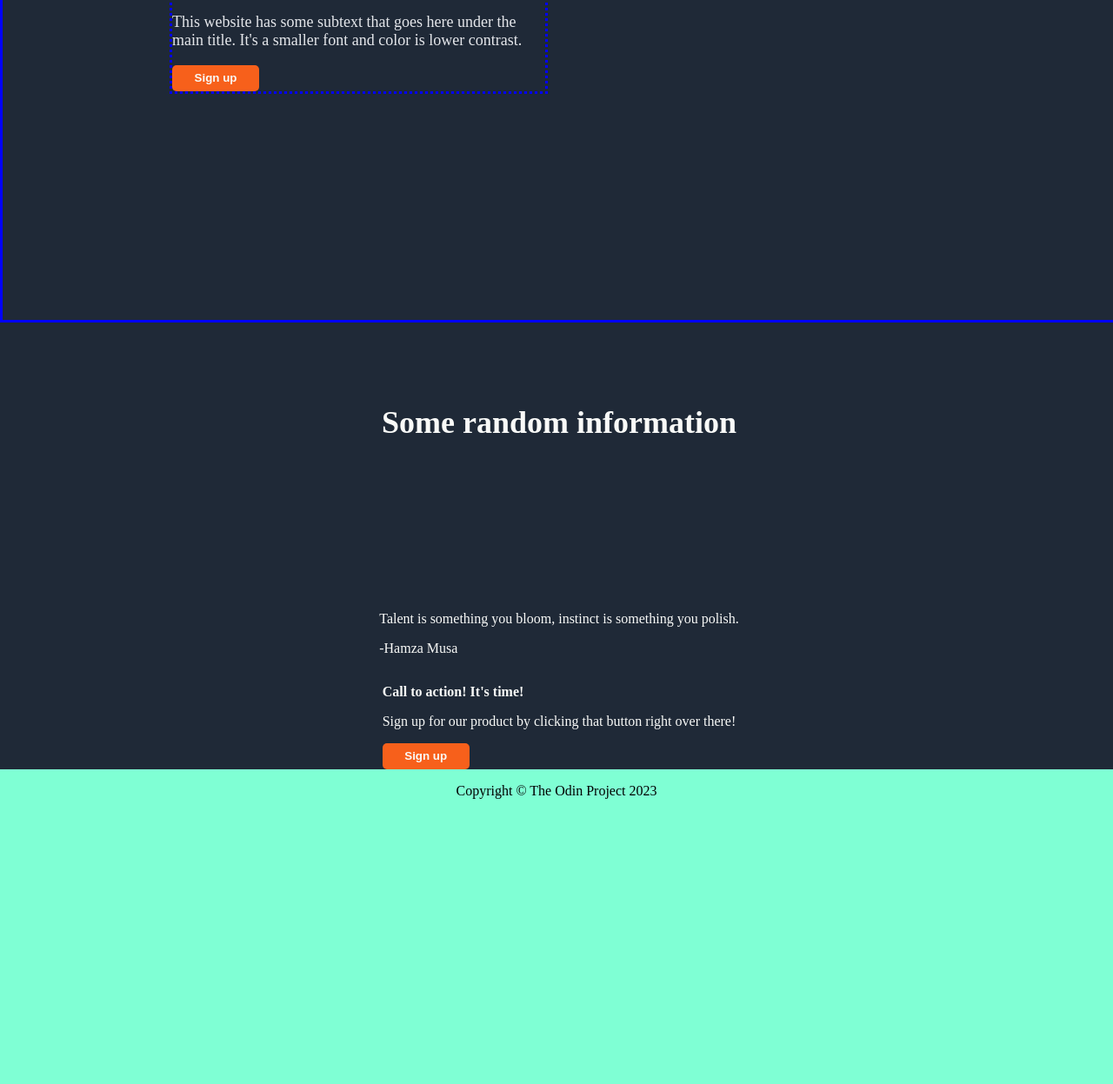
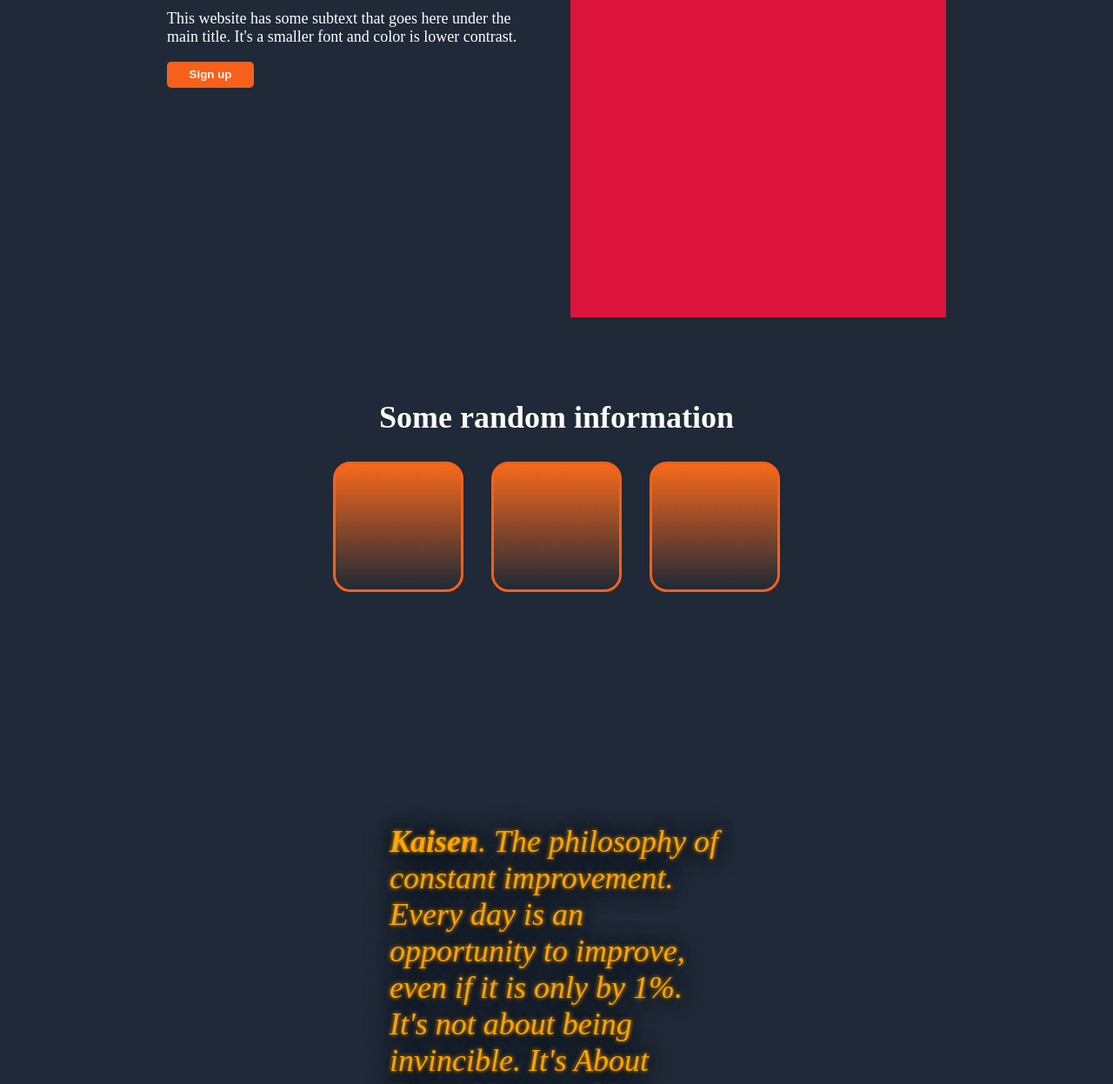
Before and after one commit to Hamza-Musa/landingpage_odinproject, a plain HTML site: page main.html in a window 1280 px wide. Shown: the part 510-1757 px from the top of the page at 87% size. Before the commit the page ends 1445 px from the top, so only its background shows below. Drawn offline with Linux system fonts and the light colour scheme.

Commit message:
finalised project, changed quote finished sign up section and footer

```diff
--- a/main.css
+++ b/main.css
@@ -1,5 +1,5 @@
 body {
-    background-color: aquamarine;
+    background-color: whitesmoke;
     display: flex;
     flex-flow: column wrap;
     justify-content: center;
@@ -26,14 +26,20 @@
     font-size: 48px;
     font-weight: bolder;
     align-self: flex-end;
-    border: 1px solid brown;
     height: 100px;
 }
 
-.sidekick-text, li {
-    color: #e5e7eb;
+.sidekick-text.li {
+    color: black;
     font-size: 18px;
 }
+
+.sidekick-text {
+    color: white;
+    font-size: 18px;
+}
+
+
 
 button {
     background-color: #f7601b;
@@ -71,18 +77,17 @@
 .intro {
     height: 100vh;
     gap: 32px;
-    border: 3px solid blue;
 }
 
 .intro-text {
     margin-left: 15%;
     display: flex;
     flex-flow: column wrap;
-    border: 3px dotted blue;
     flex: 1;
 }
 
 .image {
+    background-color: crimson;
     flex: 1;
     display: flex;
     align-self: stretch;
@@ -130,4 +135,93 @@
 .card {
     max-width: 150px;
     color: #1f293700;
+    transition: ease-in .7s;
 }
+
+.card:hover {
+    color: #f9faf8;
+}
+
+.content-img {
+    width: 144px;
+    height: 144px;
+    border: 3px solid #f7601b;
+    background-image: linear-gradient(180deg, #f7691b, rgba(0, 0, 0, 0));
+    border-radius: 20px;
+    transition: ease 0.1s;
+}
+
+.content-img:hover {
+    transform:scale(1.05);
+}
+
+.quote {
+    padding: 80px 35%;
+    font-size: 36px;
+    font-weight: lighter;
+    font-style: italic;
+    color: orange;
+    text-shadow: 0 0 5px orange,
+    0 0 15px black,
+    0 0 30px black;
+}
+
+
+
+.author {
+    display: flex;
+    flex-direction: row-reverse;
+}
+
+.sign-up-section {
+    display: flex;
+    justify-content: center;
+    align-items: center;
+    gap: 32px;
+    padding: 36px;
+    background-color: #f7601b;
+    border-radius: 5px;
+    margin: 100px auto;
+    color: #f9faf8;
+    flex-flow: row wrap;
+}
+
+.sign-up-section button {
+    border: 2px solid #f9faf8;
+}
+
+button:hover {
+    background-color: #f9faf8;
+    color: #f7601b;
+}
+
+.sign-up-section p {
+    margin: 0px;
+}
+
+.small {
+    font-size: 12px;
+}
+
+footer {
+    display: block;
+    width: 100%;
+    text-align: center;
+    padding: 24px 0px;
+    align-self: stretch;
+}
+
+@media only screen and (max-width: 783px){
+    .intro-text {
+        margin-right: 15%;
+        height: 200px;
+    }
+    .image{
+        margin-left: 15%;
+        height: 200px;
+    }
+
+    .card{
+        color: #f9faf8;
+    }
+}
--- a/main.html
+++ b/main.html
@@ -47,7 +47,8 @@
                     </div>
             </div>
             <div class="quote">
-                <p>Talent is something you bloom, instinct is something you polish.</p>
+                <p><b>Kaisen</b>. The philosophy of constant improvement. Every day is an opportunity to improve, even if it is only by 1%.
+                    It's not about being invincible. It's About Being Unstoppable. </p>
                 <p class="author">-Hamza Musa</p>
             </div>
             <div class="sign-up-section">
```
